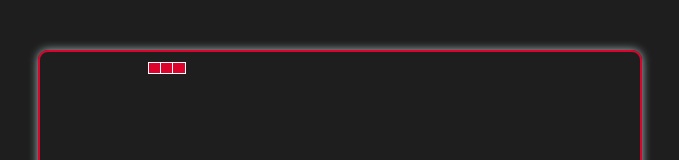
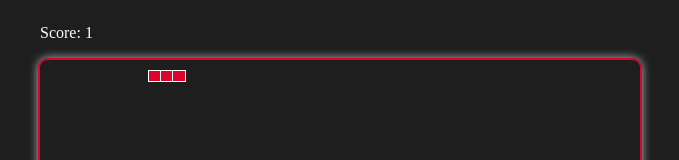
Before and after one commit to aidanbeale/snake-react, a React (Create React App) app: page / in a window 1280 px wide. Both pictures are taken after a click on the button "start game". Shown: the top 160 px of the page, without its empty margins (300-979 px from the left). Built offline with nearby package versions, Linux system fonts and the light colour scheme.

Commit message:
Add score

```diff
--- a/src/App.js
+++ b/src/App.js
@@ -9,6 +9,7 @@ import Menu from './components/Menu';
 import Snake from './components/Snake';
 import Food from './components/Food';
 import Button from './components/Button';
+import Score from './components/Score';
 
 
 const getRandomFood = () => {
@@ -68,6 +69,7 @@ function App() {
     let food = gameState.food;
     if (head[0] == food[0] && head[1] == food[1]) {
       dispatch({ type: 'gameState/setFood', payload: getRandomFood() });
+      dispatch({ type: 'gameState/setScore', payload: gameState.score + 1 });
       increaseSnake();
       increaseSpeed();
     }
@@ -192,6 +194,7 @@ function App() {
           </div>
         ) : (
           <div>
+            <Score score={gameState.score} />
             <div className="game-area">
               <Snake snakeDots={gameState.snakeDots} />
               <Food food={gameState.food} />
--- /dev/null
+++ b/src/components/Score.css
@@ -0,0 +1,18 @@
+.score {
+  color: white;
+}
+
+.score-wrapper  {
+  margin: auto;
+  position: relative;
+  width: 600px;
+  display: flex;
+  flex-wrap: wrap;
+}
+
+@media only screen and (max-width: 800px) {
+  .score-wrapper {
+    position: relative;
+    width: 350px;
+  }
+}
--- /dev/null
+++ b/src/components/Score.js
@@ -0,0 +1,12 @@
+import React from "react";
+import "./Score.css";
+
+const Score = ({ score }) => {
+  return (
+    <div className="score-wrapper">
+      <p className="score">Score: {score}</p>
+    </div>
+  );
+};
+
+export default Score;
--- a/src/features/gameState/gameStateSlice.js
+++ b/src/features/gameState/gameStateSlice.js
@@ -3,7 +3,8 @@ const initialState = {
   direction: "RIGHT",
   speed: 250,
   route: "menu",
-  snakeDots: [[0, 0], [0, 2]]
+  snakeDots: [[0, 0], [0, 2]],
+  score: 0
 }
 
 export default function gameStateReducer(state = initialState, action) {
@@ -38,6 +39,12 @@ export default function gameStateReducer(state = initialState, action) {
         route: action.payload
       }
     }
+    case 'gameState/setScore': {
+      return {
+        ...state,
+        score: action.payload
+      }
+    }
     case 'gameState/reset': {
       return initialState;
     }
--- a/src/index.css
+++ b/src/index.css
@@ -8,7 +8,7 @@ body {
   height: 500px;
   border: 2px solid #dc042c;
   border-radius: 10px;
-  margin: 50px auto;
+  margin: 0px auto 50px auto;
   display: flex;
   flex-wrap: wrap;
   box-shadow: 0 0 10px #abbfc0;
```
